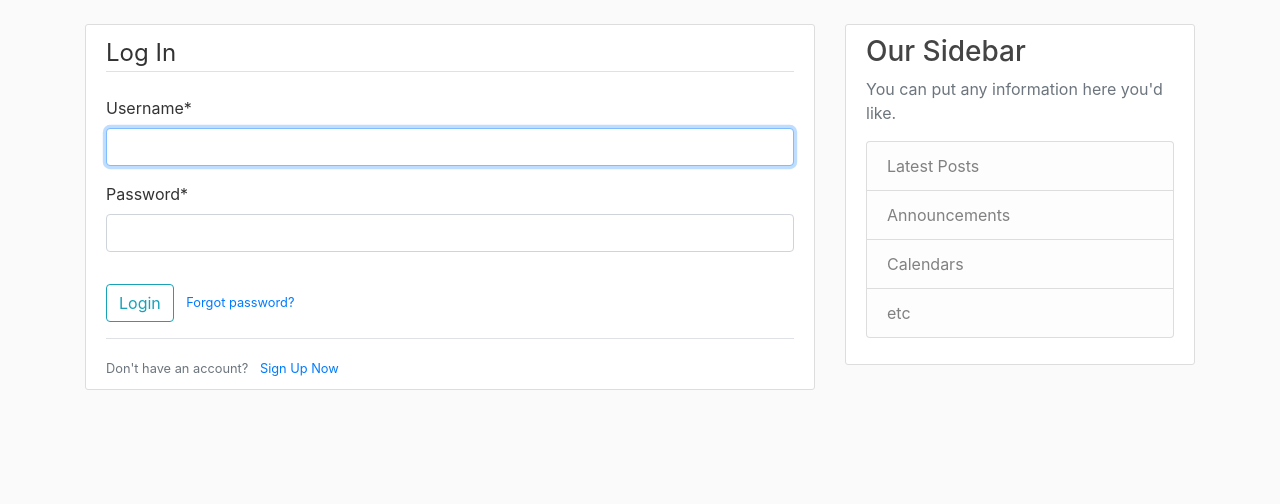
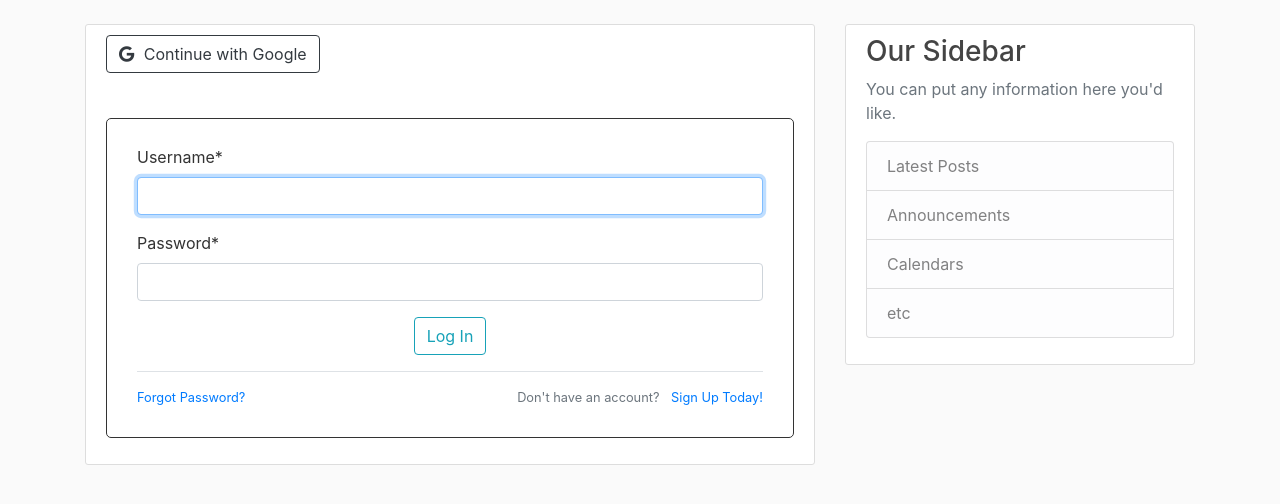
Before and after one commit to m-spitfire/myReddit, a Django app: page /login/ in a window 1280 px wide. Shown: the part 56-560 px from the top of the page. Run offline with Django 3.2, Linux system fonts and the light colour scheme; some libraries are stand-ins or nearby versions.

Commit message:
added email verification and oauth via google

```diff
--- a/myReddit/myReddit/urls.py
+++ b/myReddit/myReddit/urls.py
@@ -23,6 +23,7 @@ urlpatterns = [
     path('ckeditor/',include('ckeditor_uploader.urls')),
     path('',include('posts.urls')),
     path('',include('users.urls')),
+    path('', include('social_django.urls', namespace='social')),
 ]
 
 if settings.DEBUG:
--- a/myReddit/posts/static/posts/base.css
+++ b/myReddit/posts/static/posts/base.css
@@ -72,6 +72,25 @@ a.post-title:hover {
   vertical-align: middle;
 }
 
+.oauth-box{
+  margin-bottom: 10px;
+}
+
+.oauth-main{
+  padding-bottom: 15px;
+}
+
+.auth-box{
+  border-width: 1px;
+  border-style: solid;
+  border-radius: 5px;
+  padding-left: 30px;
+  padding-right: 30px;
+  padding-top: 10px;
+  padding-bottom: 30px;
+  overflow: hidden;
+}
+
 .account-img {
   height: 125px;
   width: 125px;
--- a/myReddit/posts/templates/posts/base.html
+++ b/myReddit/posts/templates/posts/base.html
@@ -9,7 +9,10 @@
 
     <!-- Bootstrap CSS -->
     <link rel="stylesheet" href="https://maxcdn.bootstrapcdn.com/bootstrap/4.0.0/css/bootstrap.min.css" integrity="sha384-Gn5384xqQ1aoWXA+058RXPxPg6fy4IWvTNh0E263XmFcJlSAwiGgFAW/dAiS6JXm" crossorigin="anonymous">
-
+    <!--For logos-->
+    <link rel="stylesheet" href="https://use.fontawesome.com/releases/v5.7.0/css/all.css"
+        integrity="sha384-lZN37f5QGtY3VHgisS14W3ExzMWZxybE1SJSEsQp9S+oqd12jhcu+A56Ebc1zFSJ" crossorigin="anonymous">
+    <!--CSS of the project-->
     <link rel="stylesheet" type="text/css" href="{% static 'posts/base.css' %}">
     {% if title %}
         <title>myReddit - {{ title }}</title>
--- a/myReddit/users/models.py
+++ b/myReddit/users/models.py
@@ -5,6 +5,8 @@ from PIL import Image
 class Profile(models.Model):
     user = models.OneToOneField(User, on_delete=models.CASCADE)
     image = models.ImageField(default='default.png', upload_to='profile_pics')
+    karma = models.IntegerField(default=0)
+    verified_email = models.BooleanField(default=False)
 
     def __str__(self):
         return f"{self.user.username} Profile"
--- /dev/null
+++ b/myReddit/users/templates/users/account_activation_invalid.html
@@ -0,0 +1,4 @@
+{% extends 'posts/base.html' %}
+{% block content %}
+<p class = "alert alert-info">The link is invalid. <small class='float-right'><a href ='{%url 'signup'%}'>Signup Again?</a></small></p>
+{% endblock %}
--- /dev/null
+++ b/myReddit/users/templates/users/email_verification_done.html
@@ -0,0 +1,4 @@
+{% extends 'posts/base.html' %}
+{% block content %}
+<p class = "alert alert-info">An Email has been sent with link to confirm registration.</p>
+{% endblock %}
--- a/myReddit/users/templates/users/login.html
+++ b/myReddit/users/templates/users/login.html
@@ -5,20 +5,33 @@
     <form method="POST">
         {% csrf_token %}
         <fieldset class="form-group">
-                <legend class="border-bottom mb-4">Log In</legend>
-                {{ form|crispy }}
-            </fieldset>
-            <div class="form-group">
-                <button class="btn btn-outline-info" type="submit">Login</button>
-                <small class="text-muted ml-2">
-                    <a href="{% url 'password_reset' %}">Forgot password?</a>
+            <div class='oauth-main' style="text-align: center;margin-bottom: 20px;">
+                <div class="row">
+                    <div class="col-md-3 oauth-box">
+                        <a class="btn btn-outline-dark"
+                            href="{% url 'social:begin' 'google-oauth2' %}" role="button"
+                            style="text-transform:none">
+                            <i class="fab fa-google" width="20px" style="margin-bottom:3px; margin-right:5px"></i>
+                            Continue with Google
+                        </a>
+                    </div>
+                </div>
+            </div>
+            <div class = 'auth-box'style="border-width: 1px; border-style: solid; border-radius: 5px;">
+                <p>{{form|crispy}}</p>
+                <div class="form-group" style="text-align: center;">
+                    <button class="btn btn-outline-info" type="submit">Log In</button>
+                </div>
+                <div class="border-top pt-3">
+                    <small class="text-muted float-left">
+                        <a href="{%url 'password_reset'%}">Forgot Password?</a>
                     </small>
-            </div>
-        </form>
-        <div class="border-top pt-3">
-            <small class="text-muted">
-                Don't have an account? <a class="ml-2" href="{% url 'register' %}">Sign Up Now</a>
+                    <small class="text-muted float-right">
+                        Don't have an account? <a class="ml-2" href="{%url 'register'%}">Sign Up Today!</a>
                     </small>
                 </div>
             </div>
+        </fieldset>
+    </form>
+</div>
 {% endblock content %}
--- a/myReddit/users/urls.py
+++ b/myReddit/users/urls.py
@@ -1,6 +1,6 @@
 from django.urls import path
 from django.contrib.auth import views
-from .views import register, profile
+from .views import register, profile,email_verification_confirm,email_verification_done
 urlpatterns = [
     path('register/',register, name='register'),
     path('login/',views.LoginView.as_view(template_name='users/login.html'),name='login'),
@@ -9,5 +9,7 @@ urlpatterns = [
     path('password-reset-confirm/<uidb64>/<token>/',views.PasswordResetConfirmView.as_view(template_name='users/password_reset_confirm.html'),name='password_reset_confirm'),
     path('password-reset/done/',views.PasswordResetDoneView.as_view(template_name='users/password_reset_done.html'),name='password_reset_done'),
     path('password-reset-complete/',views.PasswordResetCompleteView.as_view(template_name='users/password_reset_complete.html'),name='password_reset_complete'),
+    path('email_verification_confirm/<uidb64>/<token>',email_verification_confirm,name='email_verification_confirm'),
+    path('email_verification_done/', email_verification_done, name='email_verification_done'),
     path('profile/',profile,name='profile'),
 ]
```
Also changed, not shown: myReddit/myReddit/settings.py (+27 -0 lines), myReddit/users/forms.py (+11 -0 lines), myReddit/users/templates/users/account_activation_email.html (added, +9 -0 lines), myReddit/users/templates/users/register.html (+15 -3 lines), myReddit/users/tokens.py (added, +11 -0 lines), myReddit/users/views.py (+39 -4 lines), myReddit/users/migrations/0003_auto_20200906_1643.py (added). Lines whose indentation alone changed are shown as unchanged.
